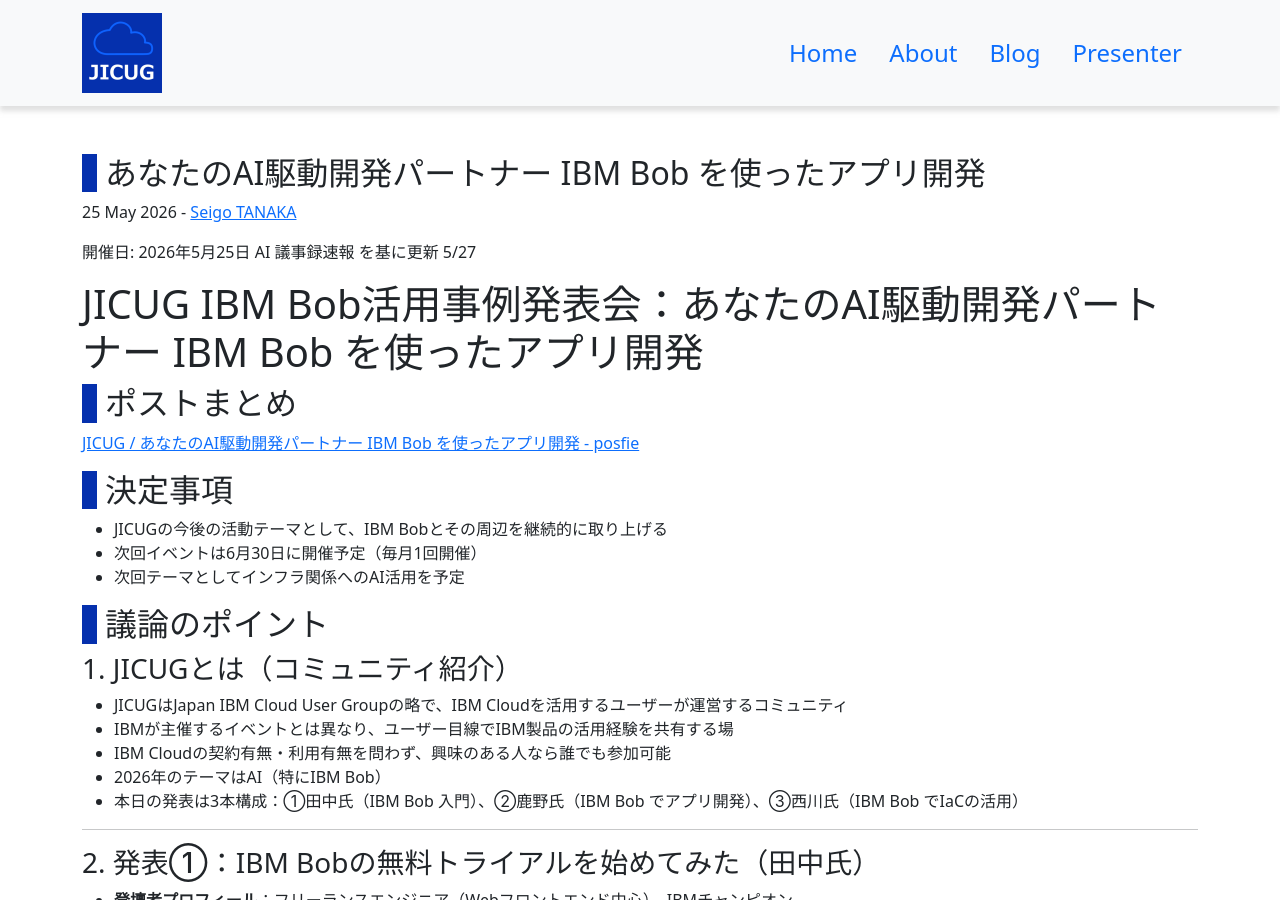
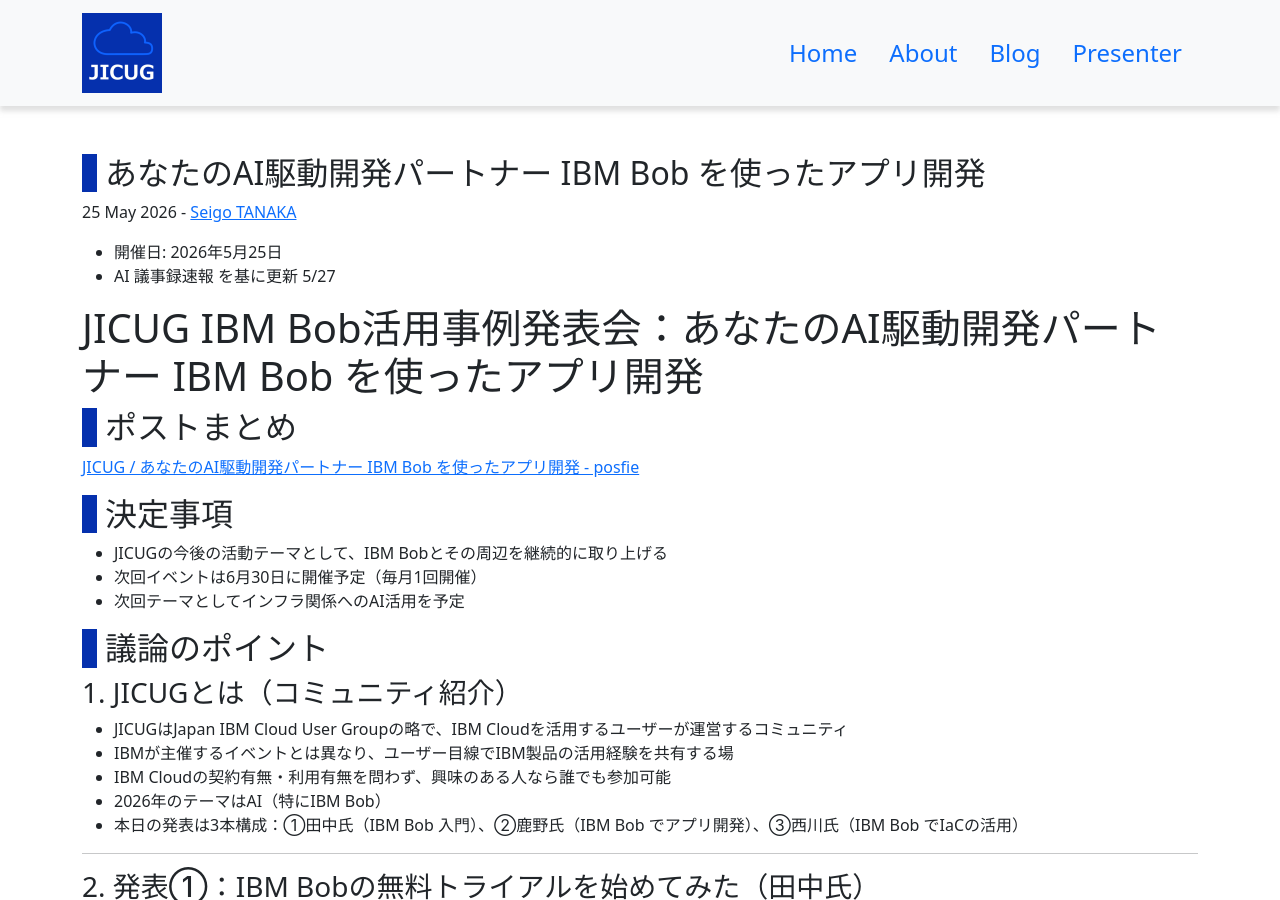
Before and after one commit to jicug/jicug.github.io, a Jekyll site: the page built from _posts/2026-05-25-jicug5.md, in a window 1280 px wide and 900 px high. Built offline with Jekyll 4.4.1, drawn with Linux system fonts in a browser that asks for light colours; comment, search, counter and statistics services are not loaded.

```diff
--- a/_posts/2026-05-25-jicug5.md
+++ b/_posts/2026-05-25-jicug5.md
@@ -4,8 +4,8 @@ author: tseigo
 title: "あなたのAI駆動開発パートナー IBM Bob を使ったアプリ開発"
 ---
 
-開催日: 2026年5月25日
-AI 議事録速報 を基に更新 5/27
+- 開催日: 2026年5月25日
+- AI 議事録速報 を基に更新 5/27
 
 # JICUG IBM Bob活用事例発表会：あなたのAI駆動開発パートナー IBM Bob を使ったアプリ開発
 
```
